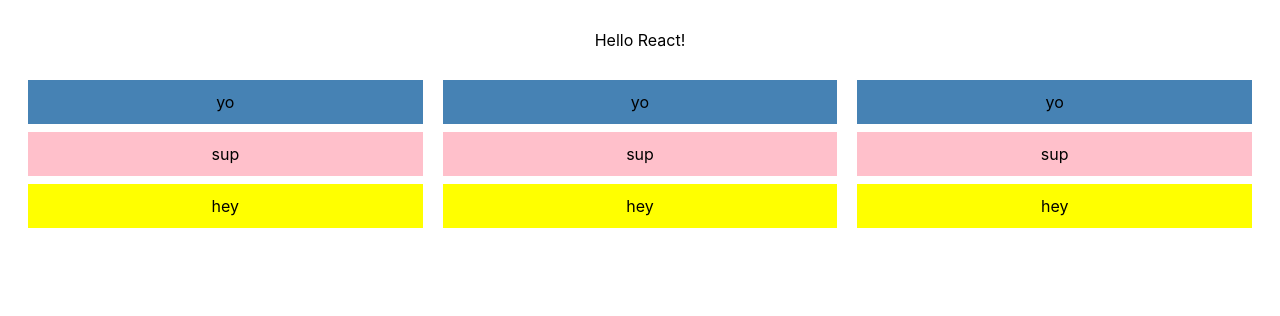
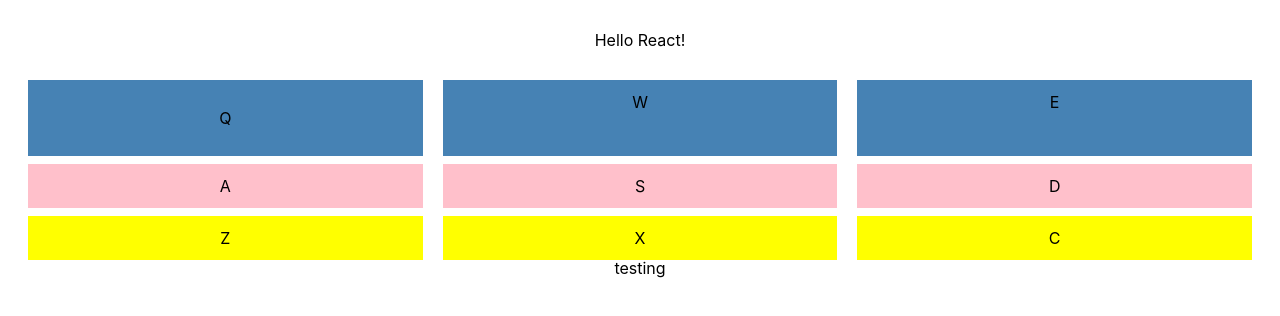
Before and after one commit to mickyngub/fcc-fe-drum-machine, a React (Create React App) app: page / in a window 1280 px wide. Shown: the top 316 px of the page. Built offline with nearby package versions, Linux system fonts and the light colour scheme.

Commit message:
work but failed test

```diff
--- a/package.json
+++ b/package.json
@@ -10,6 +10,7 @@
     "@testing-library/user-event": "^7.2.1",
     "fontsource-roboto": "^2.2.6",
     "react": "^16.13.1",
+    "react-audio-player": "^0.13.0",
     "react-dom": "^16.13.1",
     "react-scripts": "3.4.1"
   },
--- a/public/index.html
+++ b/public/index.html
@@ -27,6 +27,7 @@
     <title>React App</title>
   </head>
   <body>
+    <script src="https://cdn.freecodecamp.org/testable-projects-fcc/v1/bundle.js"></script>
     <noscript>You need to enable JavaScript to run this app.</noscript>
     <div id="root"></div>
     <!--
--- a/src/App.js
+++ b/src/App.js
@@ -3,17 +3,18 @@ import DrumGrid from "./Components/DrumGrid";
 import "./App.css";
 
 const App = () => {
-  let a = ["a", "b", 4];
-  let b = { a: 4, b: "dsdf" };
-
-  console.log(a);
-  console.table(a);
-  console.log(b);
-  console.table(b);
   return (
-    <div className="App" style={{ margin: 30 }}>
+    <div id="drum-machine" className="App" style={{ margin: 30 }}>
       Hello React!
       <DrumGrid></DrumGrid>
+      <div id="Heater-1" className="drum-pad">
+        <audio
+          className="clip"
+          id="Q"
+          src="https://s3.amazonaws.com/freecodecamp/drums/Heater-1.mp3"
+        ></audio>
+        testing
+      </div>
     </div>
   );
 };
--- a/src/Components/DrumGrid.js
+++ b/src/Components/DrumGrid.js
@@ -1,40 +1,204 @@
-import React from "react";
+import React, { useRef } from "react";
 import Grid from "@material-ui/core/Grid";
 
 const DrumGrid = () => {
+  let audioQ = useRef();
+  let audioW = useRef();
+  let audioE = useRef();
+  let audioA = useRef();
+  let audioS = useRef();
+  let audioD = useRef();
+  let audioZ = useRef();
+  let audioX = useRef();
+  let audioC = useRef();
+
+  const playSoundQ = () => {
+    console.log(audioQ.current);
+    audioQ.current.play();
+  };
+  const playSoundW = () => {
+    console.log(audioW.current);
+    audioW.current.play();
+  };
+  const playSoundE = () => {
+    console.log(audioE.current);
+    audioE.current.play();
+  };
+  const playSoundA = () => {
+    console.log(audioA.current);
+    audioA.current.play();
+  };
+  const playSoundS = () => {
+    console.log(audioS.current);
+    audioS.current.play();
+  };
+  const playSoundD = () => {
+    console.log(audioD.current);
+    audioD.current.play();
+  };
+  const playSoundZ = () => {
+    console.log(audioZ.current);
+    audioZ.current.play();
+  };
+  const playSoundX = () => {
+    console.log(audioX.current);
+    audioX.current.play();
+  };
+  const playSoundC = () => {
+    console.log(audioC.current);
+    audioC.current.play();
+  };
   return (
-    <div>
+    <div id="display">
       <Grid container spacing={3} style={{ marginTop: 20 }}>
-        <Grid item xs style={{ backgroundColor: "steelblue", margin: 10 }}>
-          yo
+        <Grid
+          item
+          id="Heater1"
+          className="drum-pad"
+          xs
+          style={{ backgroundColor: "steelblue", margin: 10 }}
+          onClick={playSoundQ}
+        >
+          <p>Q</p>
+          <audio
+            id="Q"
+            ref={audioQ}
+            className="clip"
+            type="audio/mp3"
+            src="https://s3.amazonaws.com/freecodecamp/drums/Heater-1.mp3"
+          ></audio>
         </Grid>
-        <Grid item xs style={{ backgroundColor: "steelblue", margin: 10 }}>
-          yo
+        <Grid
+          item
+          id="Heater2"
+          className="drum-pad"
+          xs
+          style={{ backgroundColor: "steelblue", margin: 10 }}
+          onClick={playSoundW}
+        >
+          <audio
+            ref={audioW}
+            className="clip"
+            id="W"
+            src="https://s3.amazonaws.com/freecodecamp/drums/Heater-2.mp3"
+          ></audio>
+          W
         </Grid>
-        <Grid item xs style={{ backgroundColor: "steelblue", margin: 10 }}>
-          yo
+        <Grid
+          item
+          id="Heater3"
+          className="drum-pad"
+          xs
+          style={{ backgroundColor: "steelblue", margin: 10 }}
+          onClick={playSoundE}
+        >
+          <audio
+            ref={audioE}
+            className="clip"
+            id="E"
+            src="https://s3.amazonaws.com/freecodecamp/drums/Heater-3.mp3"
+          ></audio>
+          E
         </Grid>
       </Grid>
       <Grid container spacing={3}>
-        <Grid item xs style={{ backgroundColor: "pink", margin: 10 }}>
-          sup
+        <Grid
+          item
+          id="Heater4"
+          className="drum-pad"
+          xs
+          style={{ backgroundColor: "pink", margin: 10 }}
+          onClick={playSoundA}
+        >
+          <audio
+            ref={audioA}
+            className="clip"
+            id="A"
+            src="https://s3.amazonaws.com/freecodecamp/drums/Heater-4_1.mp3"
+          ></audio>
+          A
         </Grid>
-        <Grid item xs style={{ backgroundColor: "pink", margin: 10 }}>
-          sup
+        <Grid
+          item
+          id="Clap"
+          className="drum-pad"
+          xs
+          style={{ backgroundColor: "pink", margin: 10 }}
+          onClick={playSoundS}
+        >
+          <audio
+            ref={audioS}
+            className="clip"
+            id="S"
+            src="https://s3.amazonaws.com/freecodecamp/drums/Heater-6.mp3"
+          ></audio>
+          S
         </Grid>
-        <Grid item xs style={{ backgroundColor: "pink", margin: 10 }}>
-          sup
+        <Grid
+          item
+          id="Open-HH"
+          className="drum-pad"
+          xs
+          style={{ backgroundColor: "pink", margin: 10 }}
+          onClick={playSoundD}
+        >
+          <audio
+            ref={audioD}
+            className="clip"
+            id="D"
+            src="https://s3.amazonaws.com/freecodecamp/drums/Dsc_Oh.mp3"
+          ></audio>
+          D
         </Grid>
       </Grid>
       <Grid container spacing={3}>
-        <Grid item xs style={{ backgroundColor: "yellow", margin: 10 }}>
-          hey
+        <Grid
+          item
+          id="Kick-n'-Hat"
+          className="drum-pad"
+          xs
+          style={{ backgroundColor: "yellow", margin: 10 }}
+          onClick={playSoundZ}
+        >
+          <audio
+            ref={audioZ}
+            className="clip"
+            id="Z"
+            src="https://s3.amazonaws.com/freecodecamp/drums/Kick_n_Hat.mp3"
+          ></audio>
+          Z
         </Grid>
-        <Grid item xs style={{ backgroundColor: "yellow", margin: 10 }}>
-          hey
+        <Grid
+          item
+          id="Kick"
+          className="drum-pad"
+          xs
+          style={{ backgroundColor: "yellow", margin: 10 }}
+          onClick={playSoundX}
+        >
+          <audio
+            ref={audioX}
+            className="clip"
+            id="X"
+            src="https://s3.amazonaws.com/freecodecamp/drums/RP4_KICK_1.mp3"
+          ></audio>
+          X
         </Grid>
-        <Grid item xs style={{ backgroundColor: "yellow", margin: 10 }}>
-          hey
+        <Grid
+          item
+          id="Closed-HH"
+          className="drum-pad"
+          xs
+          style={{ backgroundColor: "yellow", margin: 10 }}
+          onClick={playSoundC}
+        >
+          <audio
+            ref={audioC}
+            className="clip"
+            id="C"
+            src="https://s3.amazonaws.com/freecodecamp/drums/Cev_H2.mp3"
+          ></audio>
+          C
         </Grid>
       </Grid>
     </div>
```
Also changed, not shown: 1 other file (tests, documents, lock files or other folders).
